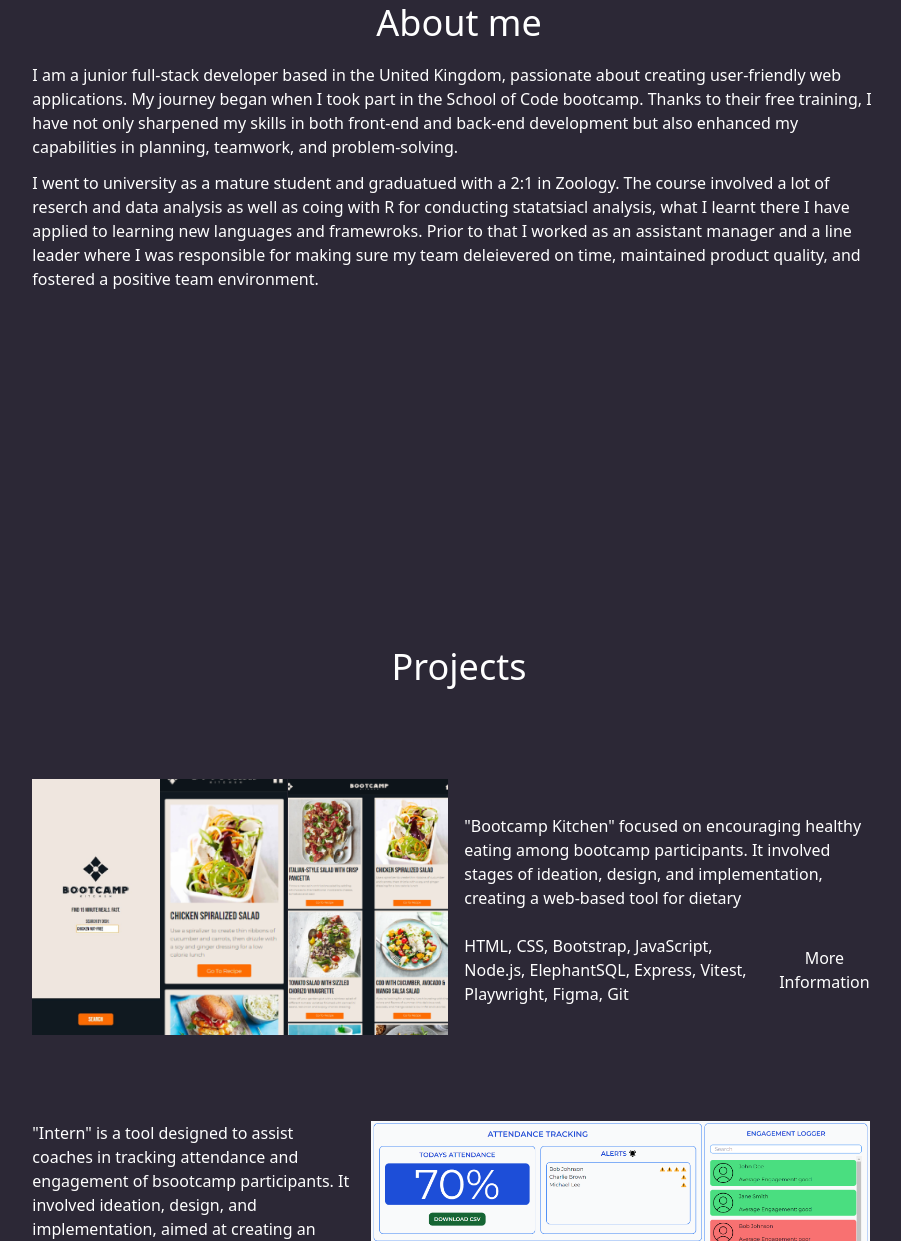
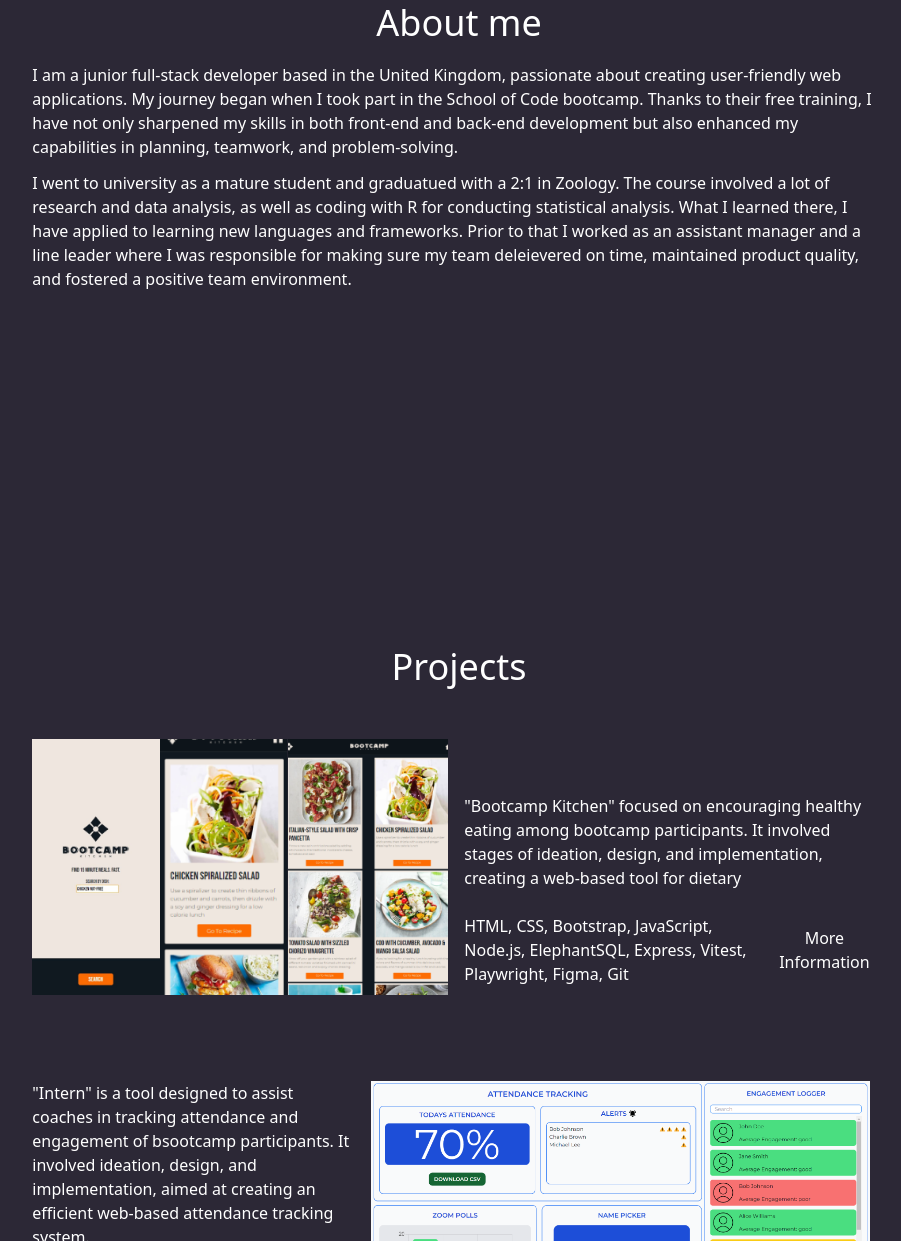
Before and after one commit to Christener19/Portfolio, a plain HTML site: page index.html in a window 1280 px wide. Shown: the part 780-2021 px from the top of the page, without its empty margins (181-1082 px from the left). Drawn offline with nearby package versions, Linux system fonts and the light colour scheme.

Commit message:
some more of the same

```diff
--- a/index.html
+++ b/index.html
@@ -48,7 +48,7 @@
             I am a junior full-stack developer based in the United Kingdom, passionate about creating user-friendly web applications. My journey began when I took part in the School of Code bootcamp. Thanks to their free training, I have not only sharpened my skills in both front-end and back-end development but also enhanced my capabilities in planning, teamwork, and problem-solving.
         </p>
         <p class="text-white mt-3">
-            I went to university as a mature student and graduatued with a 2:1 in Zoology. The course involved a lot of reserch and data analysis as well as coing with R for conducting statatsiacl analysis, what I learnt there I have applied to learning new languages and framewroks. Prior to that I worked as an assistant manager and a line leader where I was responsible for making sure my team deleievered on time, maintained product quality, and fostered a positive team environment.
+            I went to university as a mature student and graduatued with a 2:1 in Zoology. The course involved a lot of research and data analysis, as well as coding with R for conducting statistical analysis. What I learned there, I have applied to learning new languages and frameworks. Prior to that I worked as an assistant manager and a line leader where I was responsible for making sure my team deleievered on time, maintained product quality, and fostered a positive team environment.
         </p>
     </div>
 </section>
@@ -59,7 +59,7 @@
     <!----------------CARD-ONE--------------->
     <h1 class="text-white text-4xl md:mb-8">Projects</h1>
 <div class="card-one w-2/3  min-h-64 flex mt-5">
-    <div class="flex justify-center mt-10">
+    <div class="flex justify-center ">
         <div class="relative inline-block">
             <div class="inline-flex">
                 <div class="aspect-w-1 aspect-h-2">
```
